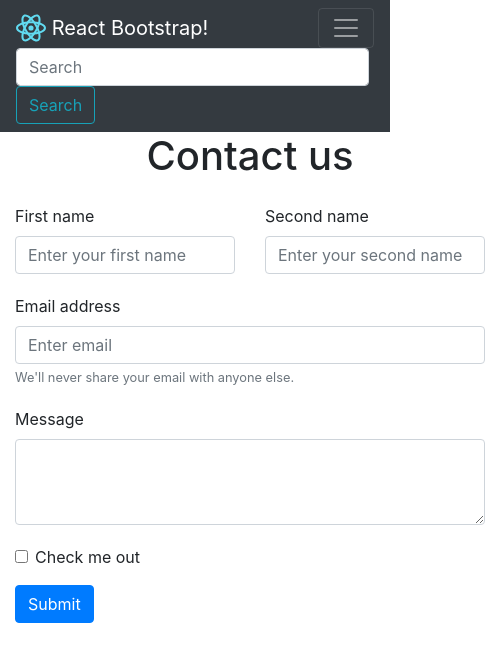
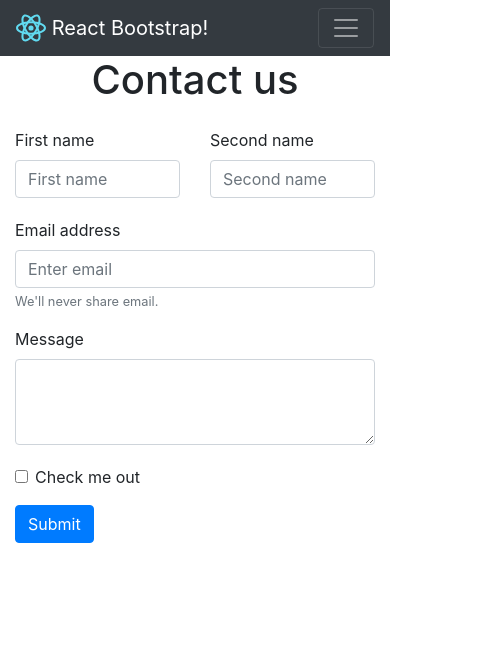
Before and after one commit to 560560/react-bootstrap, a React (Create React App) app: page /contacts in a window 390 px wide. Shown: the top 662 px of the page, 500 px wide, since content can reach past the window. Built offline with nearby package versions, Linux system fonts and the light colour scheme.

Commit message:
Добавил адаптивности

```diff
--- a/src/components/About/About.jsx
+++ b/src/components/About/About.jsx
@@ -78,11 +78,11 @@ const About = (props) => {
                                     obcaecati odit pariatur perferendis, quam quasi ratione reiciendis, sunt tempora
                                     voluptate.</p>
                             </Tab.Pane>
-                            <Tab.Pane eventKey="fifth " >
+                            <Tab.Pane eventKey="fifth" >
                                 <img
                                     className="img-fluid"
                                     height="500"
-                                    src="https://www.theme-junkie.com/wp-content/uploads/Omega-Landing-Page-UI-Kit-for-Figma.jpg"
+                                    src="https://www.infiniteloop.com.br/wp-content/uploads/2017/09/image1.jpg"
                                     alt=""/>
                                 <p>Lorem ipsum dolor sit amet, consectetur adipisicing elit. Aliquid aspernatur beatae
                                     consequuntur corporis debitis delectus distinctio dolorem doloribus enim eum
--- a/src/components/Common/CarouselBox/CarouselBox.jsx
+++ b/src/components/Common/CarouselBox/CarouselBox.jsx
@@ -11,23 +11,23 @@ const CarouselBox = (props) => {
             <Carousel.Item>
                 <img className="d-block w-100 " src={forest1} alt="Forest"/>
                 <Carousel.Caption>
-                    <h3>Nature</h3>
-                    <p>Lorem ipsum dolor sit amet, consectetur adipisicing elit. Incidunt, perspiciatis.</p>
+                    <h3 className="d-sm-block">Nature</h3>
+                    <p className="d-sm-block d-none">Lorem ipsum dolor sit amet, consectetur adipisicing elit. Incidunt, perspiciatis.</p>
                 </Carousel.Caption>
             </Carousel.Item>
 
             <Carousel.Item>
                 <img className="d-block w-100" src={earth} alt="Space"/>
                 <Carousel.Caption>
-                    <h3>Space</h3>
-                    <p>Lorem ipsum dolor sit amet, consectetur adipisicing elit. Incidunt, perspiciatis.</p>
+                    <h3 className="d-sm-block">Space</h3>
+                    <p className="d-sm-block d-none">Lorem ipsum dolor sit amet, consectetur adipisicing elit. Incidunt, perspiciatis.</p>
                 </Carousel.Caption>
             </Carousel.Item>
             <Carousel.Item>
                 <img className="d-block w-100" src={palms} alt="Palms"/>
                 <Carousel.Caption>
-                    <h3>Palms beach</h3>
-                    <p>Lorem ipsum dolor sit amet, consectetur adipisicing elit. Incidunt, perspiciatis.</p>
+                    <h3 className="d-sm-block">Palms beach</h3>
+                    <p className="d-sm-block d-none">Lorem ipsum dolor sit amet, consectetur adipisicing elit. Incidunt, perspiciatis.</p>
                 </Carousel.Caption>
             </Carousel.Item>
         </Carousel>
--- a/src/components/Contacts/Contacts.jsx
+++ b/src/components/Contacts/Contacts.jsx
@@ -23,16 +23,18 @@ const Contacts = (props) => {
     }
 
     const validationSchema = Yup.object({
-        firstName: Yup.string().required("This field is required").max(10),
-        secondName: Yup.string().required("This field is required").max(12),
-        email: Yup.string().required("This field is required").email("Please enter valid email"),
+        firstName: Yup.string().required("First name is required").max(10),
+        secondName: Yup.string().required("Second name is required").max(12),
+        email: Yup.string().required("Email is required").email("Enter valid email"),
         message: Yup.string().max(12),
     })
 
 
     return (
         <div>
-            <Container style={{width: "500px"}}>
+            <Container>
+                <Row className="justify-content-center mb-5">
+                    <Col xl= {6} lg={7} md={9} sm={10} className="col-12">
                     <h1 className="text-center">Contact us</h1>
                     <Formik initialValues={initialValues}
                             validationSchema={validationSchema}
@@ -56,41 +58,30 @@ const Contacts = (props) => {
                             <Form noValidate onSubmit={handleSubmit}>
 
                                 <Row className="mt-4 mb-3">
+                                    {[
+                                        {title: "First name", dataLabel: "firstName"},
+                                        {title: "Second name", dataLabel: "secondName"},
+                                    ].map((item, i) =>
 
-                                <Col>
+                                        <Col key={i}>
 
-                                    <Form.Label>First name</Form.Label>
+                                            <Form.Label>{item.title}</Form.Label>
                                             <Form.Control type="text"
-                                                  name="firstName"
-                                                  value={values.firstName}
-                                                  placeholder="Enter your first name"
+                                                          name={item.dataLabel}
+                                                          value={values[item.dataLabel]}
+                                                          placeholder={item.title}
                                                           onChange={handleChange}
-                                                  isValid={touched.firstName && !errors.firstName}
-                                                  isInvalid={touched.firstName && !!errors.firstName}
+                                                          isValid={touched[item.dataLabel] && !errors[item.dataLabel]}
+                                                          isInvalid={touched[item.dataLabel] && !!errors[item.dataLabel]}
                                             />
                                             <Form.Control.Feedback>Looks good!</Form.Control.Feedback>
-                                    <Form.Control.Feedback type="invalid" className="justify-content-end d-flex">
-                                        {errors.firstName}
+                                            <Form.Control.Feedback type="invalid"
+                                                                   className="justify-content-end d-flex">
+                                                {errors[item.dataLabel]}
                                             </Form.Control.Feedback>
+                                        </Col>
+                                    )}
 
-                                </Col>
-                                <Col>
-
-                                    <Form.Label>Second name</Form.Label>
-                                    <Form.Control type="text"
-                                                  name="secondName"
-                                                  value={values.secondName}
-                                                  placeholder="Enter your second name"
-                                                  onChange={handleChange}
-                                                  isValid={touched.secondName && !errors.secondName}
-                                                  isInvalid={touched.secondName && !!errors.secondName}
-                                    />
-                                    <Form.Control.Feedback>Looks good!</Form.Control.Feedback>
-                                    <Form.Control.Feedback type="invalid" className="justify-content-end d-flex">
-                                        {errors.secondName}
-                                    </Form.Control.Feedback>
-
-                                </Col>
                                 </Row>
 
                                 <Form.Group controlId="formBasicEmail">
@@ -104,10 +95,10 @@ const Contacts = (props) => {
                                                   isValid={touched.email && !errors.email}
                                     />
                                     <Row>
-                                    <Col sm={7}><Form.Text muted>We'll never share your email with anyone
-                                        else.</Form.Text></Col>
-                                    <Col sm={5}>
-                                        <Form.Control.Feedback type="invalid" className="justify-content-end d-flex ">
+                                        <Col sm={7} className="col-7"><Form.Text muted>We'll never share email.</Form.Text></Col>
+                                        <Col sm={5} className="col-5">
+                                            <Form.Control.Feedback type="invalid"
+                                                                   className="justify-content-end d-flex ">
                                                 {errors.email}
                                             </Form.Control.Feedback>
                                         </Col>
@@ -141,6 +132,8 @@ const Contacts = (props) => {
                             </Form>
                         )}
                     </Formik>
+                    </Col>
+                </Row>
             </Container>
         </div>
     );
--- a/src/components/Header/Header.jsx
+++ b/src/components/Header/Header.jsx
@@ -29,7 +29,7 @@ const Header = (props) => {
 
                         </Nav>
                     </Navbar.Collapse>
-                    <Form id="responsive-navbar-nav" inline>
+                    <Form id="responsive-navbar-nav" inline className="d-sm-none d-none d-md-inline-block">
                         <FormControl type="text" placeholder="Search" className="mr-sm-2"/>
                         <Button variant="outline-info">Search</Button>
                     </Form>
```
Also changed, not shown: src/components/FormikForm/FormikForm.jsx (+21 -9 lines), src/components/Home/Home.jsx (+19 -7 lines). Lines whose indentation alone changed are shown as unchanged.
